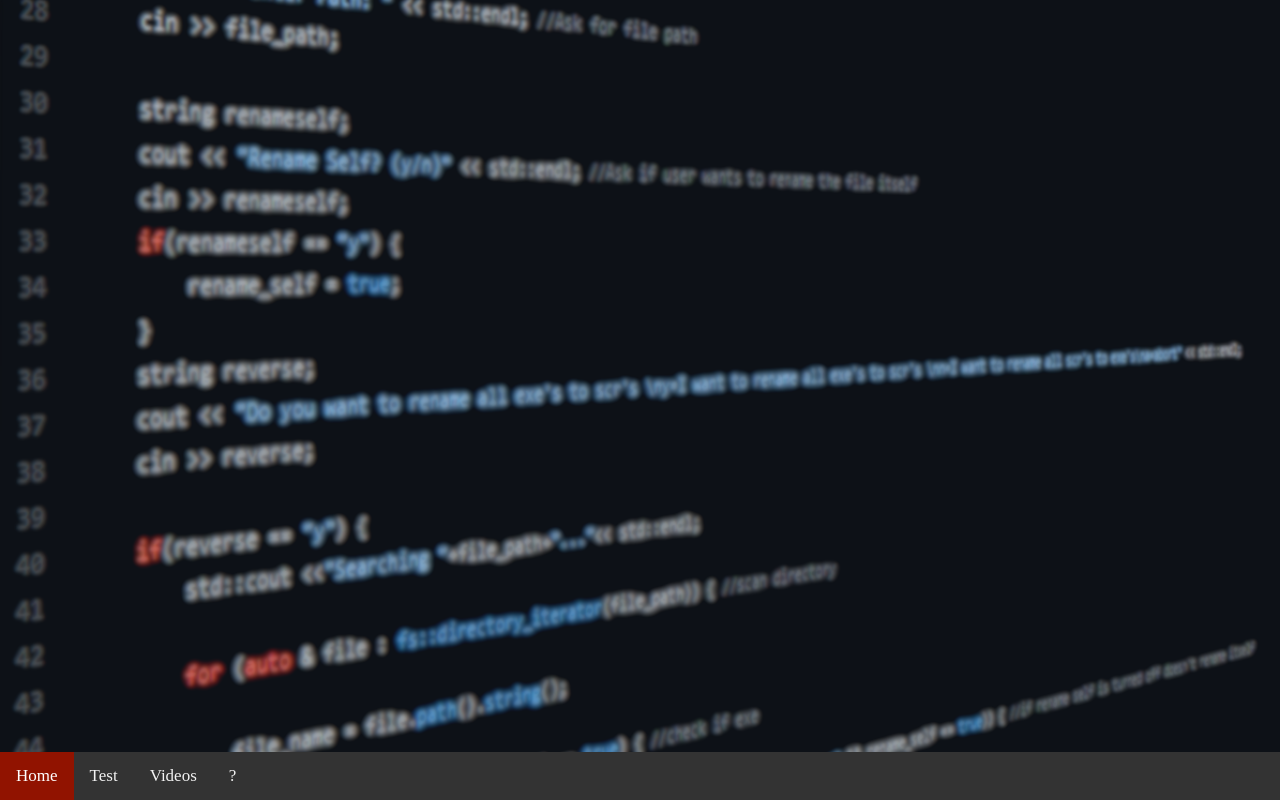
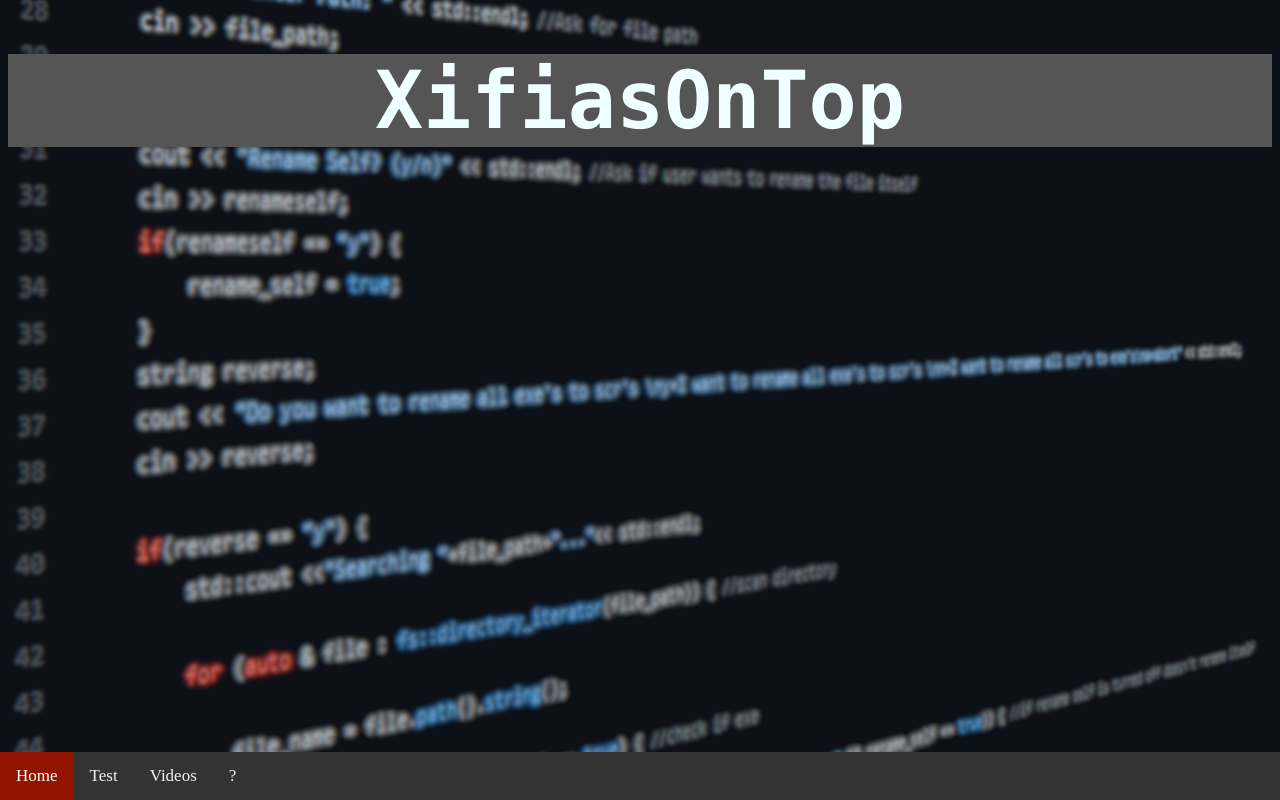
Before and after one commit to XifiasOnTop/XifiasOnTop.github.io, a plain HTML site: page index.html in a window 1280 px wide. Drawn offline with Linux system fonts and the light colour scheme.

Commit message:
Add files via upload

```diff
--- a/index.html
+++ b/index.html
@@ -2,7 +2,7 @@
 <html lang="en" dir="ltr">
   <head>
     <meta charset="utf-8" name="viewport" content="width=device-width">
-    <title></title>
+    <title>Xifias On Top</title>
     <style>
     body {
       background: rgb(15, 15, 15);
@@ -10,6 +10,17 @@
       background-repeat: no-repeat;
       background-attachment: fixed;
       background-size: cover;
+    }
+    h1 {
+      text-align: center;
+      color: Azure;
+      font-family:consolas;
+      font-size: 500%
+    }
+    .rectangle {
+      height: 10%;
+      width: 100%;
+      background-color: #555;
     }
     .navbar {
       background-color: #333;
@@ -69,6 +80,9 @@
     </style>
   </head>
   <body>
+    <div class="rectangle">
+      <h1><strong>XifiasOnTop</strong></h1>
+    </div>
 
     <div class="navbar" id="myNavbar">
       <a href="./index.html" class="active">Home</a>
```
